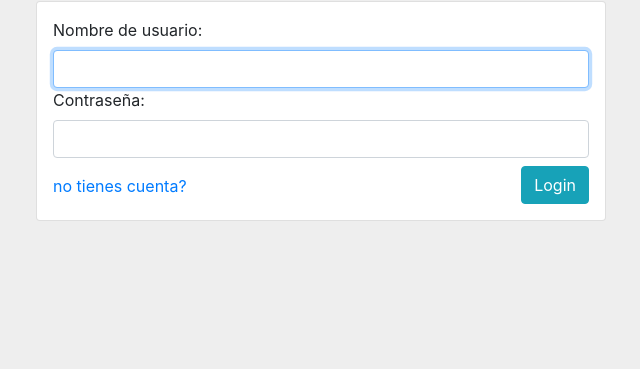
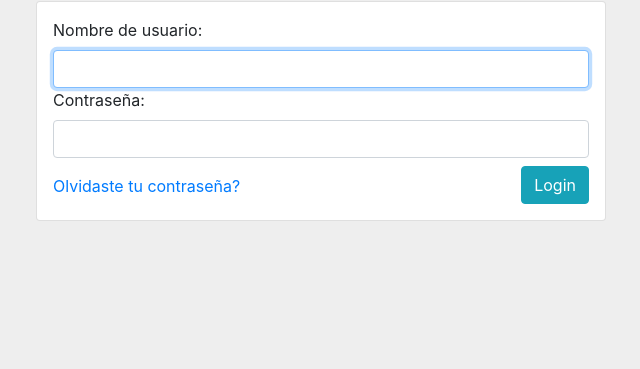
Before and after one commit to AndresGroselj/Ultrahardware, a Django app: page /accounts/login/ in a window 1280 px wide. Shown: the part 75-444 px from the top of the page, without its empty margins (319-959 px from the left). Run offline with Django 3.2, Linux system fonts and the light colour scheme; some libraries are stand-ins or nearby versions.

Commit message:
boton olvidaste tu contraseña

```diff
--- a/Ultrahardware/accounts/templates/accounts/Login.html
+++ b/Ultrahardware/accounts/templates/accounts/Login.html
@@ -12,7 +12,7 @@
             <form action="{% url 'accounts:login' %}" method="POST">
                 {% csrf_token %}
                 {{ form }}
-                <a href="{% url 'accounts:signup' %}" class="float-left">no tienes cuenta?</a>
+                <a href="{% url 'accounts:reset_password' %}" class="float-left">Olvidaste tu contraseña?</a>
                 <input type="submit" name="action" value="Login" class="btn btn-info float-right" />
             </form>
         </div>
```
Also changed, not shown: Ultrahardware/db.sqlite3.
